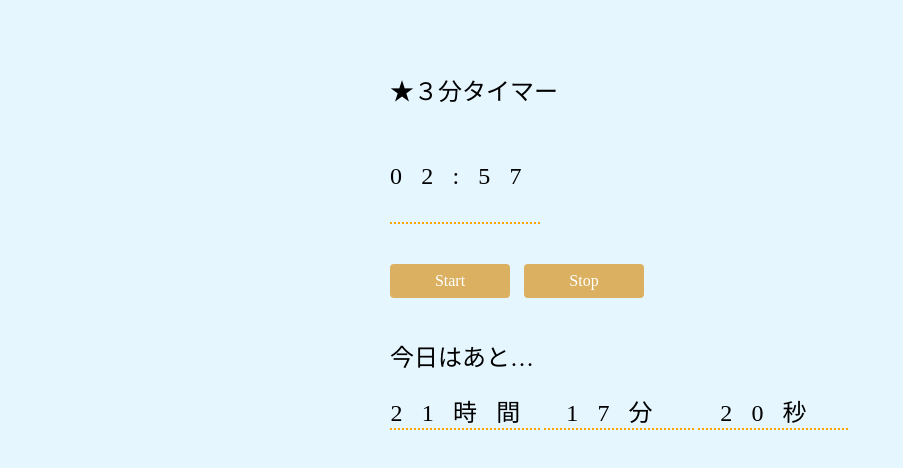
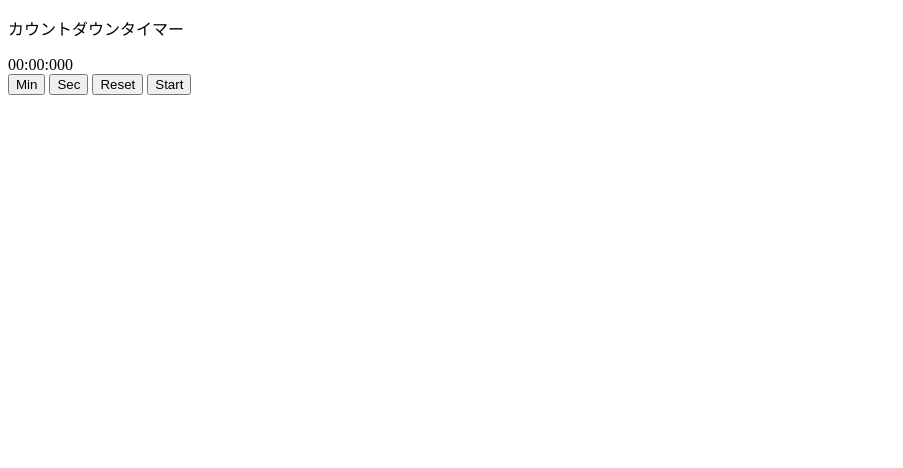
Before and after one commit to mizukami-hash/timer, a plain HTML site: page index.html in a window 1280 px wide. Both pictures are taken after a click on the button "Start". Shown: the whole page, without its empty margins (0-903 px from the left). Drawn offline with Linux system fonts and the light colour scheme; a web font is replaced by a local one.

Commit message:
Add files via upload

```diff
--- a/index.html
+++ b/index.html
@@ -1,32 +1,22 @@
 <!DOCTYPE html>
 <html lang="ja">
 <head>
-    <meta charset="UTF-8" />
-    <meta http-equiv="X-UA-Compatible" content="IE=edge" />
-    <meta name="viewport" content="width=device-width, initial-scale=1.0" />
-    <link rel="stylesheet" href="style.css" />
-    <link rel="preconnect" href="https://fonts.googleapis.com">
-<link rel="preconnect" href="https://fonts.gstatic.com" crossorigin>
-<link href="https://fonts.googleapis.com/css2?family=Kiwi+Maru&display=swap" rel="stylesheet">
-    <title>timer</title>
+    <meta charset="UTF-8">
+    <meta name="viewport" content="width=device-width, initial-scale=1.0">
+    <link rel="stylesheet" href="style.css">
+    <title>Document</title>
 </head>
 <body>
-    <main>
-      <h1>★３分タイマー</h1>
-      <p id="timer">03:00</p>
-      <button id="btn">Start</button>
-      <button id ="stopBtn">Stop</button>
+    <p>カウントダウンタイマー</p>
+    <div id="timer">00:00.000</div>
 
-
-      <h1>今日はあと…</h1>
-      <div class="container">
-      <p class="time"><span id="hour"></span>時間</p>
-      <p class="time"><span id="min"></span>分</p>
-      <p class="time"><span id="sec"></span>秒</p>
+        <button id="min">Min</button>
+        <button id="sec">Sec</button>
+        <button id="reset">Reset</button>
+        <button id="start">Start</button>
     </div>
 
-    </main>
-
+    <div id="controls">
         <script src="main.js"></script>
 </body>
 </html>
--- a/main.js
+++ b/main.js
@@ -1,83 +1,214 @@
 "use strict";
+{
+// 再帰関数調べる
+    const timer = document.querySelector('#timer');
+    const min =document.querySelector('#min');
+    const sec= document.querySelector('#sec');
+    const reset= document.querySelector('#reset');
+    const start = document.querySelector('#start');
 
-{
-  const timer = document.querySelector("#timer");
-  const btn = document.querySelector("#btn");
-  const stopBtn=document.querySelector('#stopBtn');
+    let startTime;
+    let timeToCountDown=0;
+    let timerId;
+    let isRunning =false;
+    let timeLeft;
 
-  let endTime;
-  let countdown=0;
-  let intervalId;
+    function upDateTimer(t){
+        let d =new Date(t);
+        let m = d.getMinutes();
+        let s = d.getSeconds();
+        let ms = d.getMilliseconds();
+        m =('0'+ m ).slice(-2);
+        s =('0'+ s ).slice(-2);
+        ms =('00'+ ms ).slice(-3);
+        timer.textContent=m+':'+s+':'+ms;
+    }
+
+function countDown(){
+    // 残り時間を表示する
+    timerId=setTimeout(() => {
+        timeLeft=  timeToCountDown - (Date.now()-startTime);
+        countDown();
+        upDateTimer(timeLeft);
+
+        if(timeLeft<0){
+            isRunning=false;
+            start.textContent='Start';
+            clearTimeout(timerId);
+            timeLeft=0;
+            timeToCountDown=0;
+            upDateTimer(timeLeft);
+            return;
+        }
+    }, 10);
+}
+    start.addEventListener('click',()=>{
+
+        if(isRunning === false){
+            isRunning =true;
+            start.textContent='Stop';
+            startTime=Date.now();
+            countDown();
+        }else{
+            clearTimeout(timerId);
+            isRunning=false;
+            start.textContent='Start';
+            timeToCountDown=timeLeft;
+
+        }
+    })
+
+    min.addEventListener('click',()=>{
+        if (isRunning=== true){
+            return;
+        }
+        timeToCountDown += 60*1000;
+        if(timeToCountDown < 60){
+            timeToCountDown=0;
+        }
+        upDateTimer(timeToCountDown);
+    })
+
+    sec.addEventListener('click',()=>{
+        if (isRunning=== true){
+            return;
+        }
+        timeToCountDown += 1000;
+        if(timeToCountDown < 60){
+            timeToCountDown=0;
+        }
+        upDateTimer(timeToCountDown);
+    })
+
+    reset.addEventListener('click',()=>{
+        timeToCountDown=0;
+        upDateTimer(timeToCountDown);
+
+    })
 
 
-  function check() {
-    // ３分ー経過時間（現在時間）
-    countdown = endTime - new Date().getTime();
 
-    // ０以下で動作を停止
-    if (countdown < 0) {
-      clearInterval(intervalId);
-      countdown = 3 * 60000; /*3分*/
+
+
+
+
+
+
 }
 
 
-    //   ミリ秒を秒に変換
-    const totalSeconds = Math.floor(countdown / 1000);
-    const minutes = Math.floor(totalSeconds / 60);
-    const seconds = Math.floor(totalSeconds % 60);
-
-    // ２桁表示
-    const minutesFormatted = String(minutes).padStart(2, "0");
-    const secondsFormatted = String(seconds).padStart(2, "0");
-
-    timer.textContent = `${minutesFormatted}:${secondsFormatted}`;
-  } /*check 閉じタグ*/
 
 
-  btn.addEventListener("click", () => {
-    endTime = new Date().getTime() + 3 * 60000
-    intervalId = setInterval(check, 100);
 
-  });
 
-//   一時停止する関数
-  function stop(){
-    clearInterval(intervalId);
 
-     }
-//   再開する関数
 
-  stopBtn.addEventListener('click',()=>{
-    stop();
 
-  })
 
-  // ２個目：練習　今日の残り時間のタイマー
-  // 参考　https://tcd-theme.com/2021/08/javascript-countdowntimer.html
 
-  const hour = document.getElementById("hour");
-  const min = document.getElementById("min");
-  const sec = document.getElementById("sec");
 
-  // 今日の日付＋１で明日の日付を取得し、差分で今日の残り時間を見る
-  function today() {
-    const now = new Date();
-    const tomorrow = new Date(
-      now.getFullYear(),
-      now.getMonth(),
-      now.getDate() + 1
-    );
-    const difference = tomorrow.getTime() - now.getTime();
 
-    const seconds2 = Math.floor(difference / 1000) % 60;
-    const minutes2 = Math.floor(difference / 1000 / 60) % 60;
-    const hour2 = Math.floor(difference / 1000 / 60 / 60);
 
-    hour.textContent = hour2;
-    min.textContent = minutes2;
-    sec.textContent = seconds2;
-  }
-  today();
-  setInterval(today, 1000);
 
-}
+
+
+
+
+
+
+
+
+
+
+
+
+
+
+
+
+
+
+
+// 現在日時を取得
+// スタート時間を設定
+// Passed(elapsed) = now-starttime
+// timetocountdown =5s
+// timetocountdown -elapsedtime =lefttime(表示時間)
+
+//(表示時間) Left = start -passed
+
+//     // 分、秒に変換する関数
+//     function upDateTimer(t){
+//         let d =new Date(t);
+//         let m = d.getMinutes();
+//         let s = d.getSeconds();
+//         let ms = d.getMilliseconds();
+//         m =('0'+ m ).slice(-2);
+//         s =('0'+ s ).slice(-2);
+//         ms =('00'+ ms ).slice(-3);
+//         timer.textContent=m+':'+s+':'+ms;
+//     }
+
+// function countDown(){
+//     // 残り時間を表示する
+//     timerId=setTimeout(() => {
+//         timeLeft=  timeToCountDown - (Date.now()-startTime);
+//         countDown();
+//         upDateTimer(timeLeft);
+
+//         if(timeLeft<0){
+//             isRunning=false;
+//             start.textContent='Start';
+//             clearTimeout(timerId);
+//             timeLeft=0;
+//             timeToCountDown=0;
+//             upDateTimer(timeLeft);
+//             return;
+//         }
+//     }, 10);
+// }
+//     start.addEventListener('click',()=>{
+
+//         if(isRunning === false){
+//             isRunning =true;
+//             start.textContent='Stop';
+//             startTime=Date.now();
+//             countDown();
+//         }else{
+//             clearTimeout(timerId);
+//             isRunning=false;
+//             start.textContent='Start';
+//             timeToCountDown=timeLeft;
+
+//         }
+//     })
+
+//     min.addEventListener('click',()=>{
+//         if (isRunning=== true){
+//             return;
+//         }
+//         timeToCountDown += 60*1000;
+//         if(timeToCountDown < 60){
+//             timeToCountDown=0;
+//         }
+//         upDateTimer(timeToCountDown);
+//     })
+
+//     sec.addEventListener('click',()=>{
+//         if (isRunning=== true){
+//             return;
+//         }
+//         timeToCountDown += 1000;
+//         if(timeToCountDown < 60){
+//             timeToCountDown=0;
+//         }
+//         upDateTimer(timeToCountDown);
+//     })
+
+//     reset.addEventListener('click',()=>{
+//         timeToCountDown=0;
+//         upDateTimer(timeToCountDown);
+
+//     })
+
+// }
--- a/style.css
+++ b/style.css
@@ -1,70 +1 @@
-@charset'utf-8';
-
-body{
-    background:#e6f6ff;
-    font-family: 'Kiwi Maru', serif;
-
-}
-main{
-    background:#e6f6ff;
-    width:500px;
-    margin:16px auto 0;
-    padding:16px;
-
-}
-
-p{
-    margin-right:10px;
-    border-bottom: 2px dotted orange;
-    padding:32px 0;
-    font-size:24px;
-    width:150px;
-    text-align: center;
-    letter-spacing: 1.2rem;;
-}
-button{
-    all:unset;
-    width:120px;
-    background-color:rgb(219, 177, 97);
-    color:white;
-    /* font-weight: bold; */
-    padding:8px 0;
-    margin-top:16px;
-    margin-right:10px;
-    cursor:pointer;
-    text-align:center;
-    border-radius:4px;
-}
-button:hover{
-    opacity:.7;
-}
-button:active{
-    opacity:.4;
-}
-
-.inactive{
-    background:#ddd;
-    color:#444;
-    cursor:default;
-}
-
-.inactive:hover{
-    opacity:1;
-}
-
-h1{
-    font-weight:normal;
-    font-size:24px;
-    margin-top:40px;
-}
-.container{
-    display: flex;
-    width:480px;
-    margin-top:20px;
-    padding:0;
-    gap:4px;
-}
-.container p{
-    margin:0;
-    padding:0;
-}
+@charset 'utf-8';
```
Lines whose indentation alone changed are shown as unchanged.
